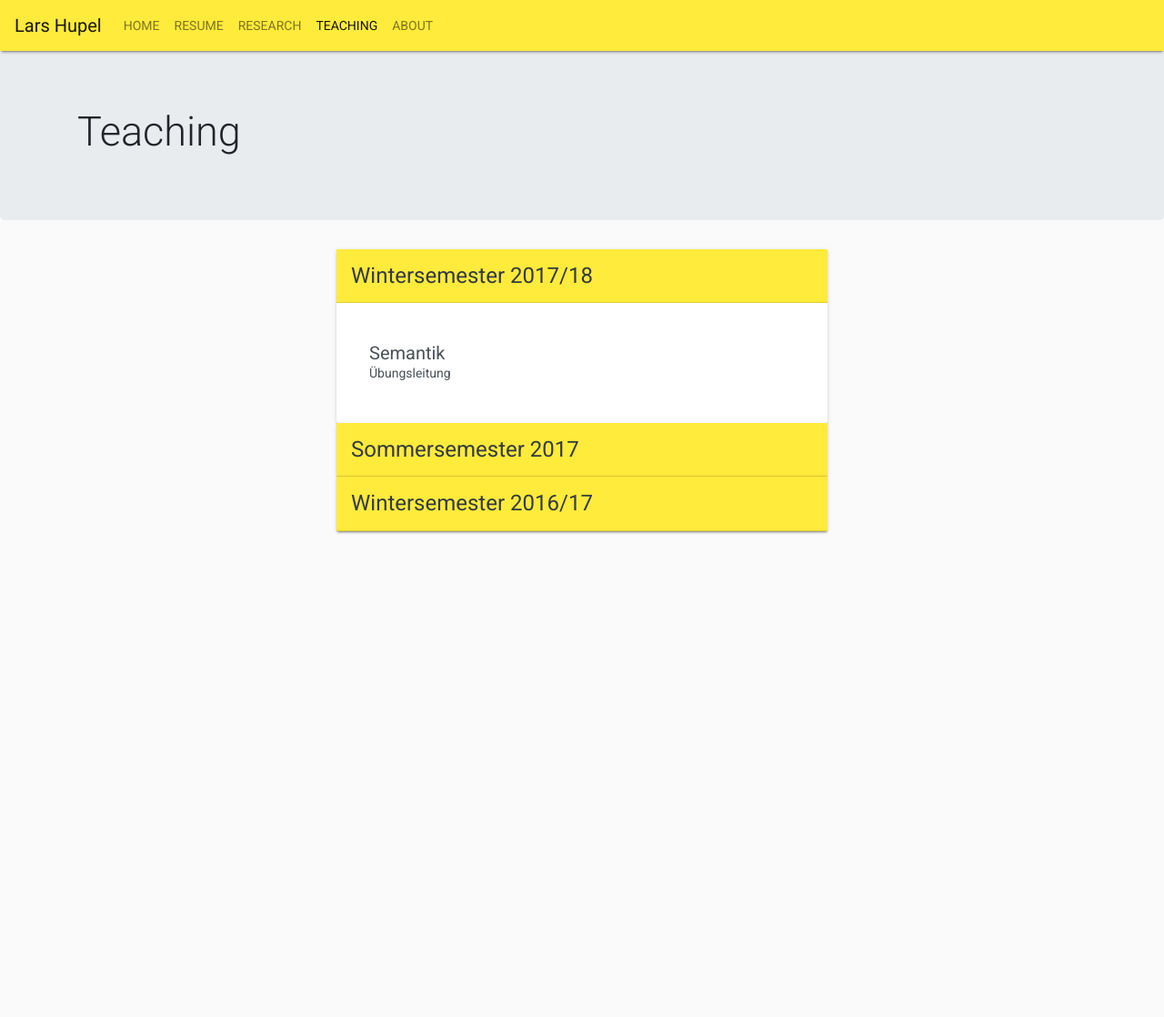
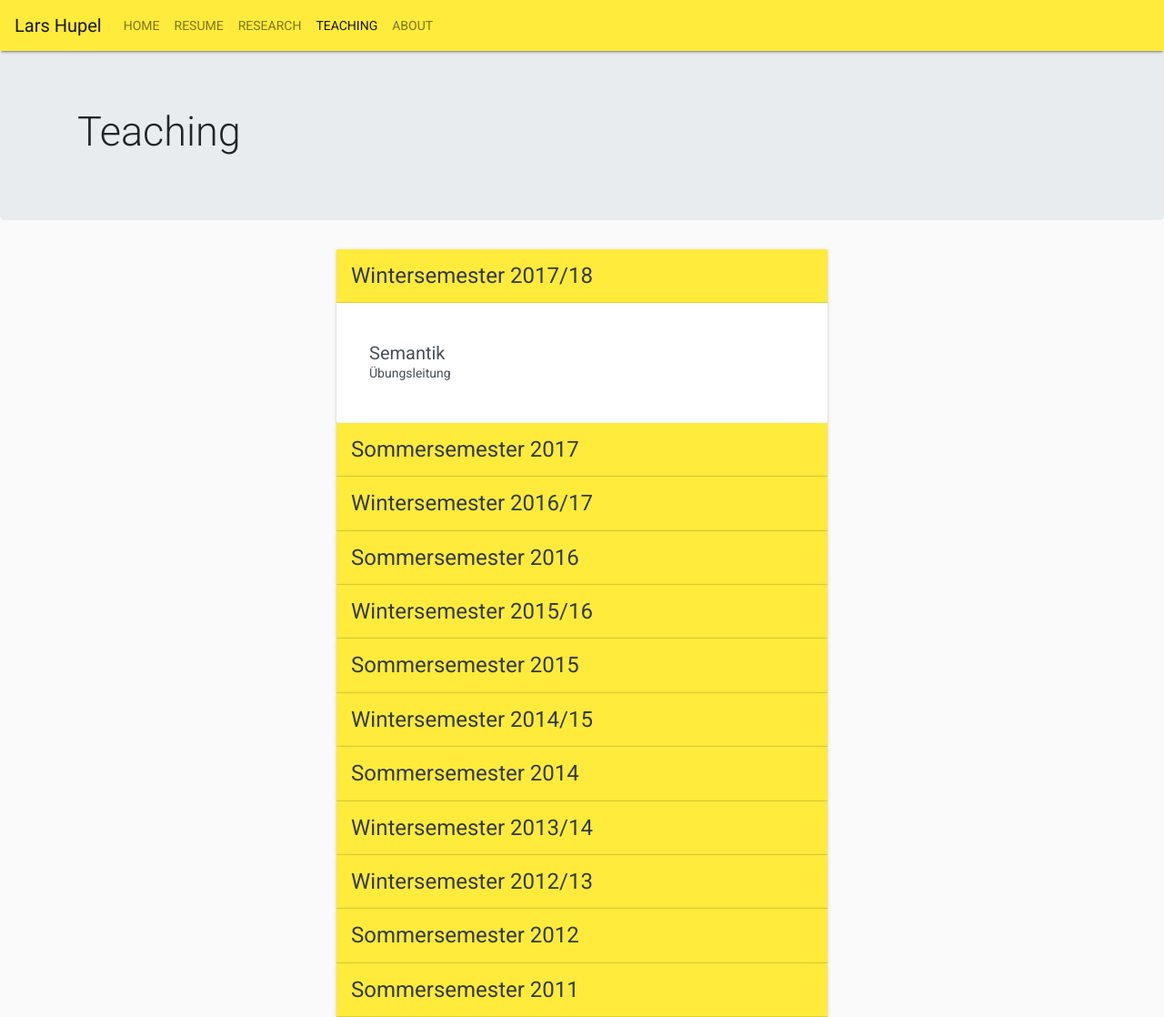
Before and after one commit to larsrh/website, a Jekyll site: the page built from teaching.html, in a window 1280 px wide and 1118 px high. Shown: the whole window at 91% size. Built offline with Jekyll 4.4.1, drawn with Linux system fonts in a browser that asks for light colours.

Commit message:
more teaching

```diff
--- a/_data/teaching.yml
+++ b/_data/teaching.yml
@@ -13,6 +13,12 @@
 - semester: "Wintersemester 2016/17"
   id: ws1617
   lectures:
+    - name: Perlen der Informatik 3
+      role: Übungsleitung
+      link: "https://www21.in.tum.de/teaching/perlen/WS1617/"
+- semester: "Sommersemester 2016"
+  id: ss16
+  lectures:
     - name: SAT-Solving
       role: Proseminar
       link: "https://www21.in.tum.de/~lammich/2015_SS_Seminar_SAT/"
@@ -22,3 +28,60 @@
     - name: Spezifikation und Verifikation
       role: Praktikum
       link: "https://www21.in.tum.de/teaching/psv/SS16/"
+- semester: "Wintersemester 2015/16"
+  id: ws1516
+  lectures:
+    - name: Perlen der Informatik 1
+      role: Übungsleitung
+      link: "https://www21.in.tum.de/teaching/perlen/WS1516/"
+    - name: Spezifikation und Verifikation
+      role: Praktikum
+      link: "https://www21.in.tum.de/teaching/psv/WS15/"
+- semester: "Sommersemester 2015"
+  id: ss15
+  lectures:
+    - name: Gleichungslogik & Lambda-Kalkül
+      role: Übungsleitung
+      link: "http://www21.in.tum.de/teaching/logik/SS15/"
+    - name: Fortgeschrittene Konzepte der funktionalen Programmierung
+      role: Seminar
+      link: "http://www21.in.tum.de/teaching/fp/SS15/"
+- semester: "Wintersemester 2014/15"
+  id: ws1415
+  lectures:
+    - name: Perlen der Informatik
+      role: Proseminar
+      link: "https://www21.in.tum.de/teaching/perlen/WS1415/"
+    - name: Einführung in die Informatik 2
+      role: Übungsleitung
+      link: "http://www21.in.tum.de/teaching/info2/WS1415/index.html"
+- semester: "Sommersemester 2014"
+  id: ss14
+  lectures:
+    - name: Einführung in die theoretische Informatik
+      role: Tutor
+      link: "http://wwwmayr.in.tum.de/lehre/2014SS/theo/uebung/"
+- semester: "Wintersemester 2013/14"
+  id: ws1314
+  lectures:
+    - name: Einführung in die Informatik 2
+      role: Übungsleitung
+      link: "http://www21.in.tum.de/teaching/info2/WS1314/index.html"
+- semester: "Wintersemester 2012/13"
+  id: ws1213
+  lectures:
+    - name: Einführung in die Informatik 2
+      role: Tutor
+      link: "http://www21.in.tum.de/teaching/info2/WS1213/index.html"
+- semester: "Sommersemester 2012"
+  id: ss12
+  lectures:
+    - name: Einführung in die theoretische Informatik
+      role: Tutor
+      link: "http://wwwmayr.in.tum.de/lehre/2012SS/theo/uebung/"
+- semester: "Sommersemester 2011"
+  id: ss11
+  lectures:
+    - name: Einführung in die theoretische Informatik
+      role: Tutor
+      link: "http://www4.in.tum.de/lehre/vorlesungen/theo/SS11/"
```
